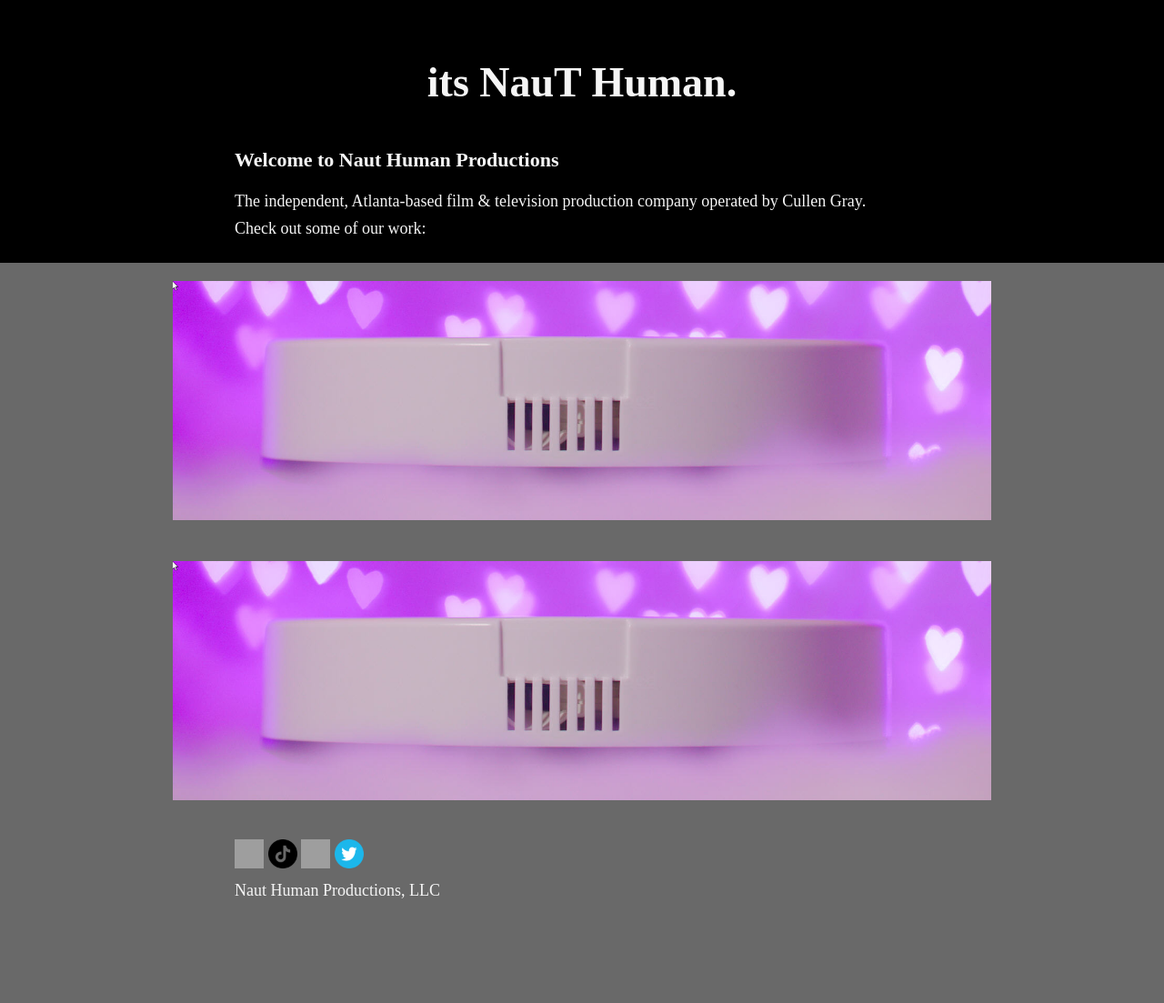
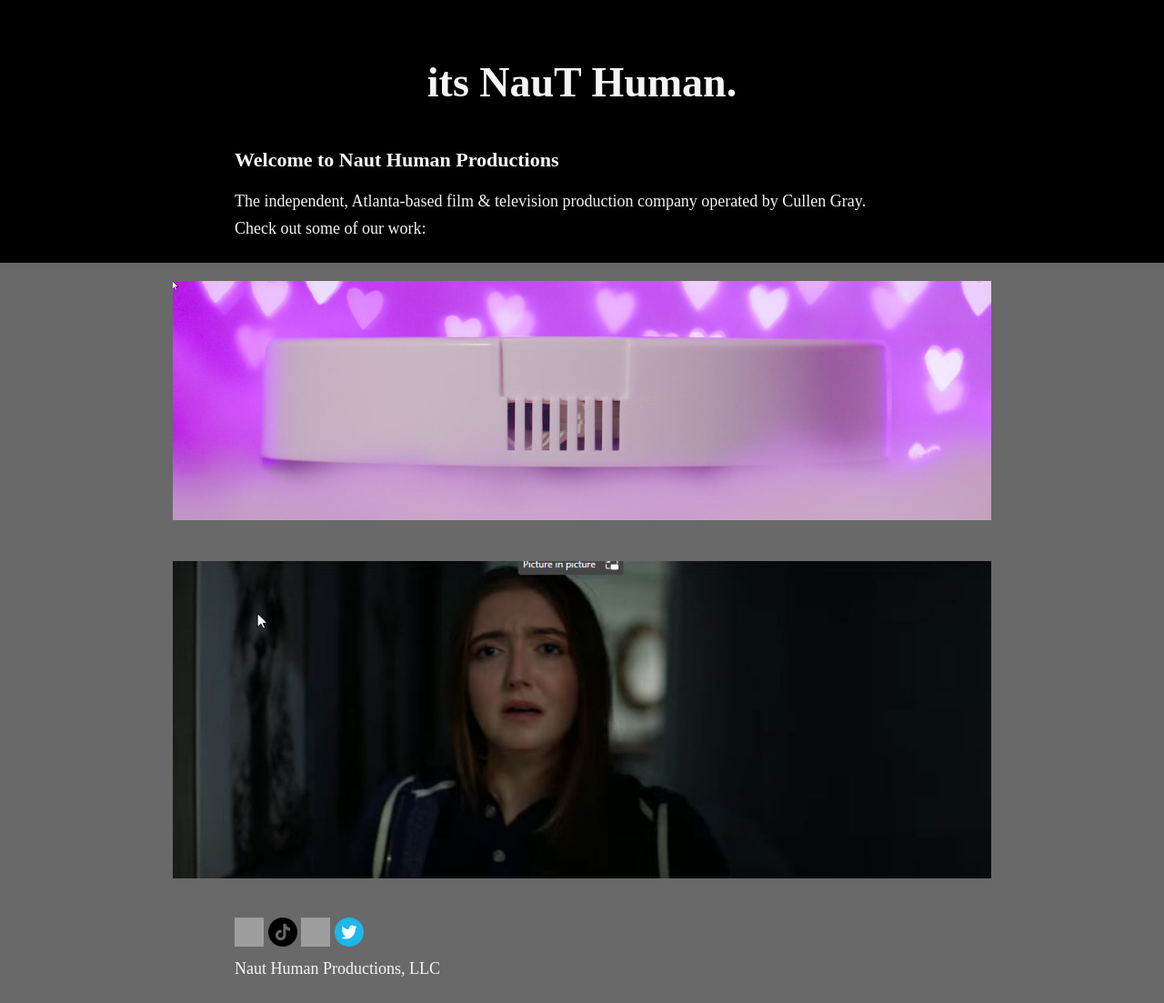
Before and after one commit to nauthuman/nauthuman.github.io, a Jekyll site: the page built from index.html, in a window 1280 px wide. Shown: the whole page at 91% size. Built offline with Jekyll 4.4.1, drawn with Linux system fonts in a browser that asks for light colours; some web fonts are replaced; before the commit the page ends 1017 px from its top, so only the background shows below that.

Commit message:
Update creak.html

```diff
--- a/_includes/creak.html
+++ b/_includes/creak.html
@@ -2,7 +2,7 @@
   <div id="creak" class="post">
 
     <div class="post-image">
-      <img class="post-image" src="{{site.url}}/images/love_unplugged.jpg" alt=""/>
+      <img class="post-image" src="{{site.url}}/images/creak.jpg" alt=""/>
     </div>
 
   </div>
```
